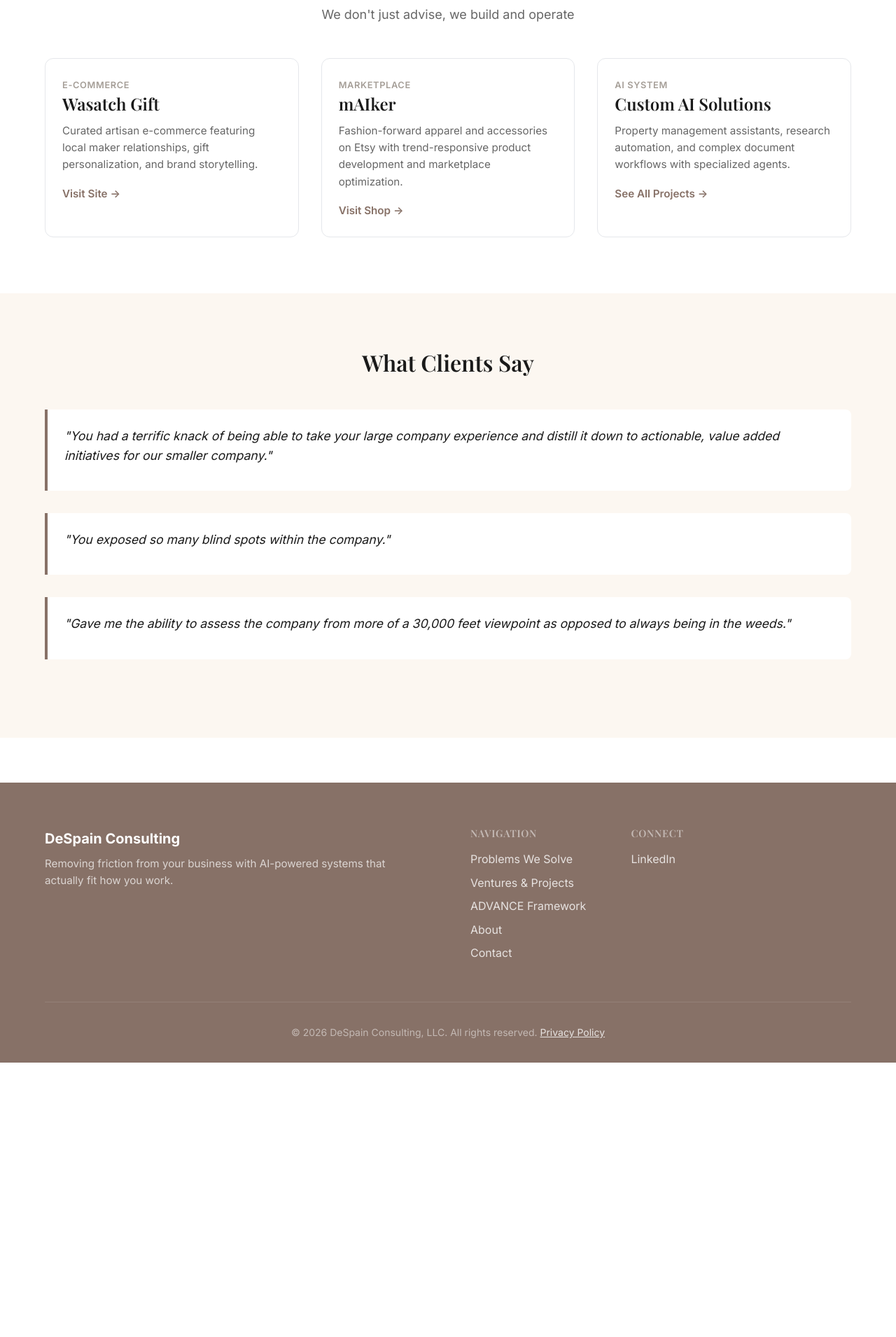
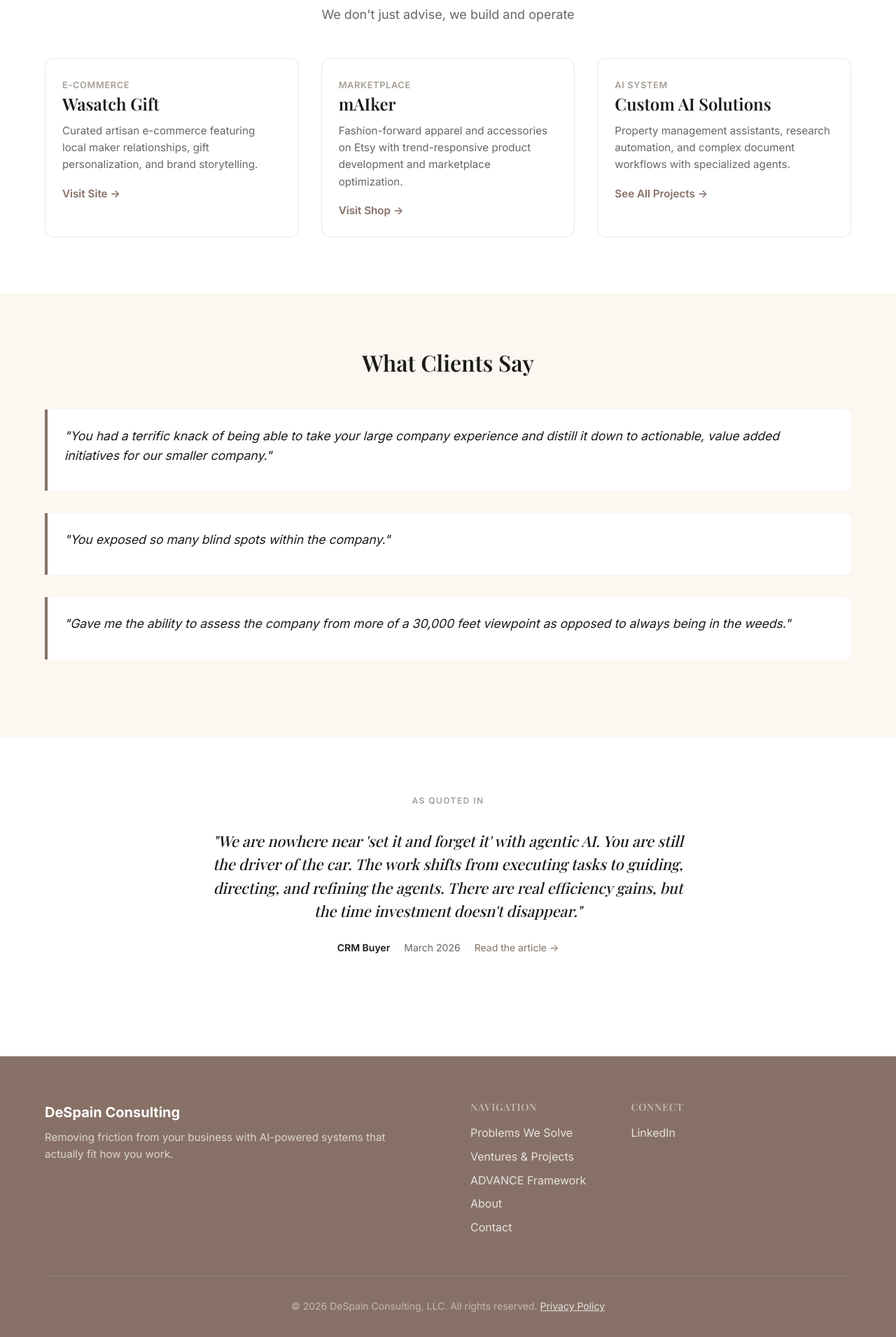
Before and after one commit to adespain70-ui/despain-consulting-site, a Jekyll site: the page built from index.md, in a window 1280 px wide. Shown: the part 1810-3720 px from the top of the page at 70% size. Built offline with Jekyll 4.4.1, drawn with Linux system fonts in a browser that asks for light colours; before the commit the page ends 3328 px from its top, so only the background shows below that.

Commit message:
Add press section with CRM Buyer quote
Adds an As Quoted In section to the homepage after What Clients Say,
featuring the opening quote from the March 2026 CRM Buyer article on AI
in customer service. Includes supporting CSS following the site design.

Co-Authored-By: Claude Sonnet 4.6 (1M context) <noreply@anthropic.com>

```diff
--- a/assets/css/style.css
+++ b/assets/css/style.css
@@ -666,6 +666,53 @@ main {
   color: var(--color-primary-dark);
 }
 
+/* ===== Press / Media Section ===== */
+.press-section {
+  text-align: center;
+}
+
+.press-label {
+  font-size: 0.75rem;
+  text-transform: uppercase;
+  letter-spacing: 0.12em;
+  color: var(--color-accent);
+  font-weight: 600;
+  margin-bottom: calc(var(--spacing-unit) * 2);
+}
+
+.press-quote {
+  max-width: 680px;
+  margin: 0 auto;
+}
+
+.press-quote blockquote {
+  font-family: var(--font-serif);
+  font-size: 1.35rem;
+  font-style: italic;
+  color: var(--color-text);
+  line-height: 1.55;
+  margin-bottom: calc(var(--spacing-unit) * 1.5);
+}
+
+.press-attribution {
+  display: flex;
+  align-items: center;
+  justify-content: center;
+  gap: 0.5rem;
+  font-size: 0.875rem;
+  color: var(--color-text-light);
+  flex-wrap: wrap;
+}
+
+.press-publication {
+  font-weight: 600;
+  color: var(--color-text);
+}
+
+.press-separator {
+  color: var(--color-border);
+}
+
 /* ===== Responsive ===== */
 @media (max-width: 768px) {
   h1 { font-size: 2rem; }
--- a/index.md
+++ b/index.md
@@ -98,3 +98,19 @@ cta_link: /contact
     </div>
   </div>
 </section>
+
+<section class="home-section press-section">
+  <div class="container">
+    <p class="press-label">As Quoted In</p>
+    <div class="press-quote">
+      <blockquote>"We are nowhere near 'set it and forget it' with agentic AI. You are still the driver of the car. The work shifts from executing tasks to guiding, directing, and refining the agents. There are real efficiency gains, but the time investment doesn't disappear."</blockquote>
+      <div class="press-attribution">
+        <span class="press-publication">CRM Buyer</span>
+        <span class="press-separator">&middot;</span>
+        <span>March 2026</span>
+        <span class="press-separator">&middot;</span>
+        <a href="https://www.crmbuyer.com/story/ai-in-customer-service-efficiency-gains-workflows-still-fractured-177618.html" target="_blank" rel="noopener">Read the article &rarr;</a>
+      </div>
+    </div>
+  </div>
+</section>
```
